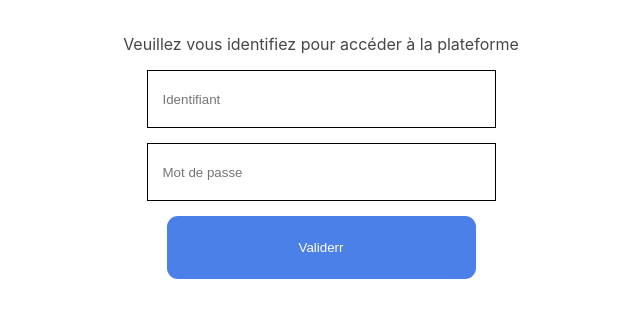
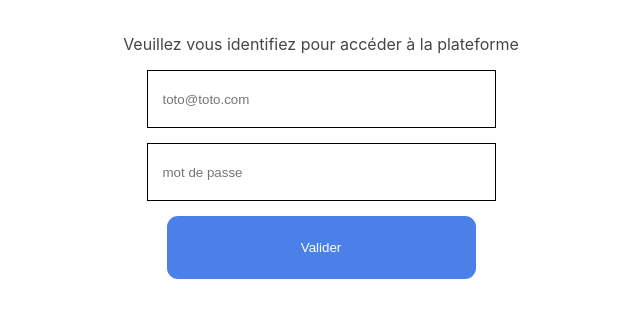
Before and after one commit to lucrampro/Projet_hetic_juillet_2021_groupe_5, a React (Create React App) app: page /accueil in a window 1280 px wide. Shown: the part 871-1189 px from the top of the page, without its empty margins (319-959 px from the left). Built offline with nearby package versions, Linux system fonts and the light colour scheme.

Commit message:
Feat(Login): add login with firebath

```diff
--- a/src/pages/Login.jsx
+++ b/src/pages/Login.jsx
@@ -1,24 +1,31 @@
-import React from 'react';
+import React, { useState } from 'react';
 import '../assets/styles/login.scss'
-import { InputComponent } from '../components'
+// import { InputComponent } from '../components'
 import { useHistory } from 'react-router-dom'
 import { firebase } from '../firebase'
 const Login = () => {
 
   const history = useHistory();
+  const [user_name, setuser_name] = useState('');
+  const [password, setpassword] = useState('');
 
   const login = () => {
-
     firebase
     .auth()
-    .signInWithEmailAndPassword('melvin@gmail.com', '123456')
-    .then( response  => {
+    .signInWithEmailAndPassword(user_name, password)
+    .then(response  => {
+        console.log(response.user);
+        console.log(`username: ${user_name}`);
+        console.log(`password: ${password}`);
+
         const uid = response.user.uid
         const usersRef = firebase.firestore().collection('users')
         usersRef
         .doc(uid)
         .get()
         .then(firestoreDocument => {
+            console.log(firestoreDocument);
+
             if (!firestoreDocument.exists) {
             alert("User does not exist anymore.")
             console.error(firestoreDocument)
@@ -40,9 +47,9 @@ const Login = () => {
     <div className="login--page">
       <h1>SecuHome</h1>
       <p>Veuillez vous identifiez pour accéder à la plateforme</p>
-      <InputComponent text="Identifiant"/>
-      <InputComponent text="Mot de passe"/>
-      <button onClick={login}>Validerr</button>
+      <input type="text" placeholder="toto@toto.com" onChange={ e => setuser_name(e.target.value)}/>
+      <input type="password" placeholder="mot de passe" onChange={e => setpassword(e.target.value)} name="" id=""/>
+      <button onClick={login}>Valider</button>
     </div>
   );
 }
```
